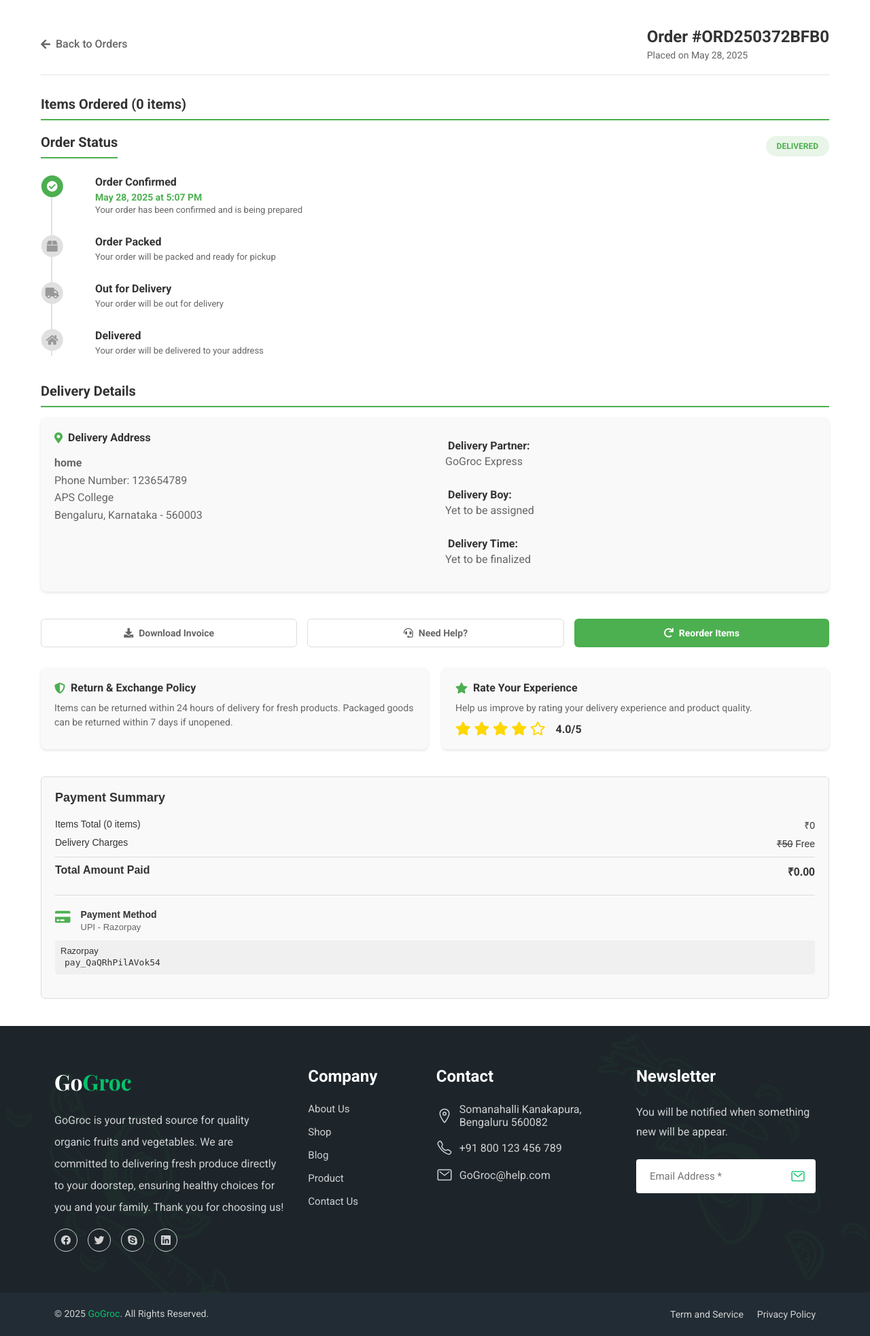
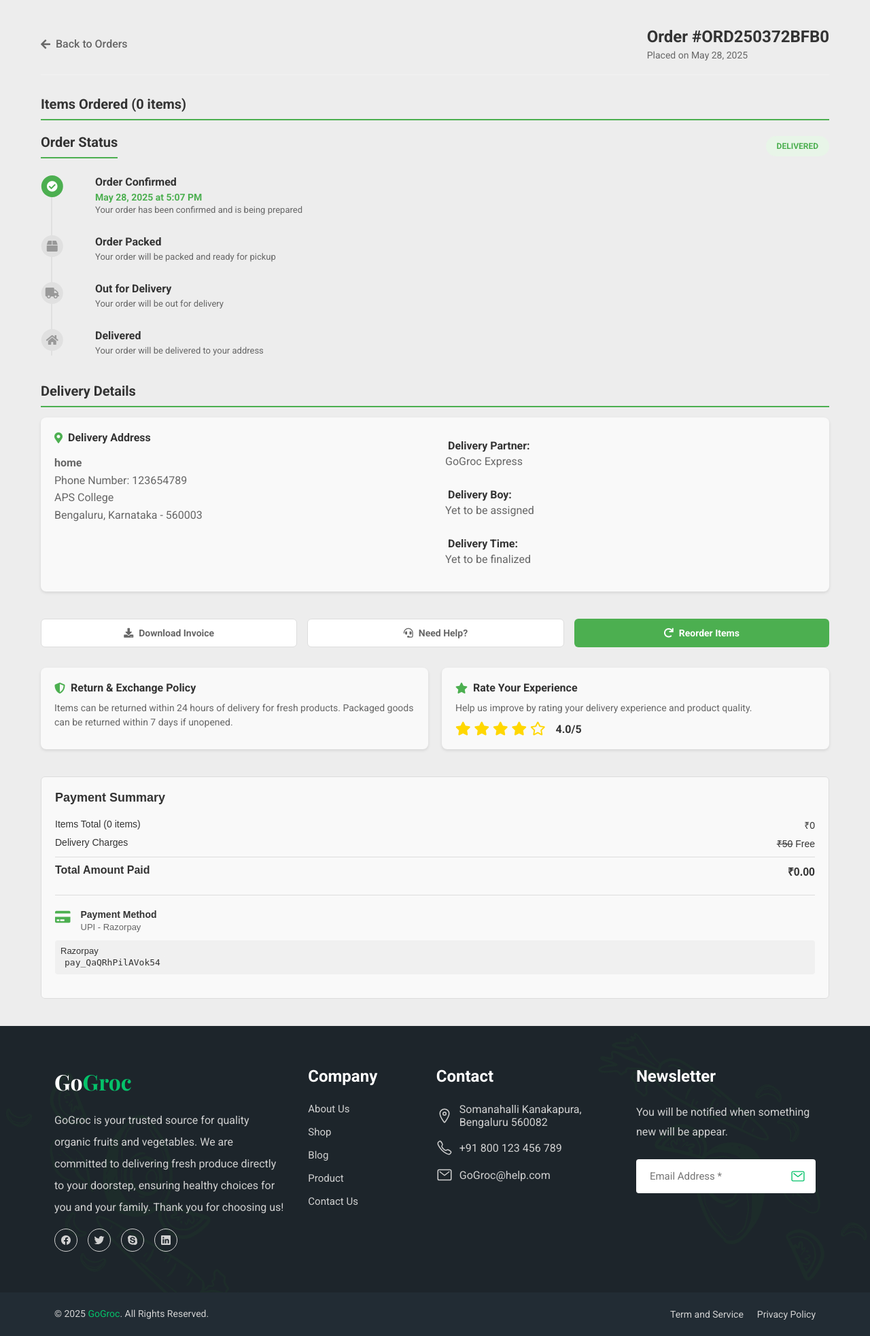
Before and after one commit to preeti1902/GoGroc, a Django app: a page that uses templates/base/base.html in a window 1280 px wide. Shown: the part 126-2091 px from the top of the page at 68% size. Run offline with Django 4.2, Linux system fonts and the light colour scheme; a user stored in the database is signed in; data comes from the database, SQL or seed files in the repository; some web fonts are replaced.

Commit message:
Update order page styles: change background color to enhance visual consistency and remove white background from order container for improved aesthetics.

```diff
--- a/static/css/order.css
+++ b/static/css/order.css
@@ -2,6 +2,7 @@
     display: flex;
     justify-content: center;
     align-items: flex-start;
+    background: rgb(237, 237, 237);
     padding: 2rem;
 }
 
@@ -9,7 +10,6 @@
     max-width: 1200px;
     margin: 0 auto;
     padding: 20px;
-    background: white;
     min-height: 100vh;
 }
 
```
